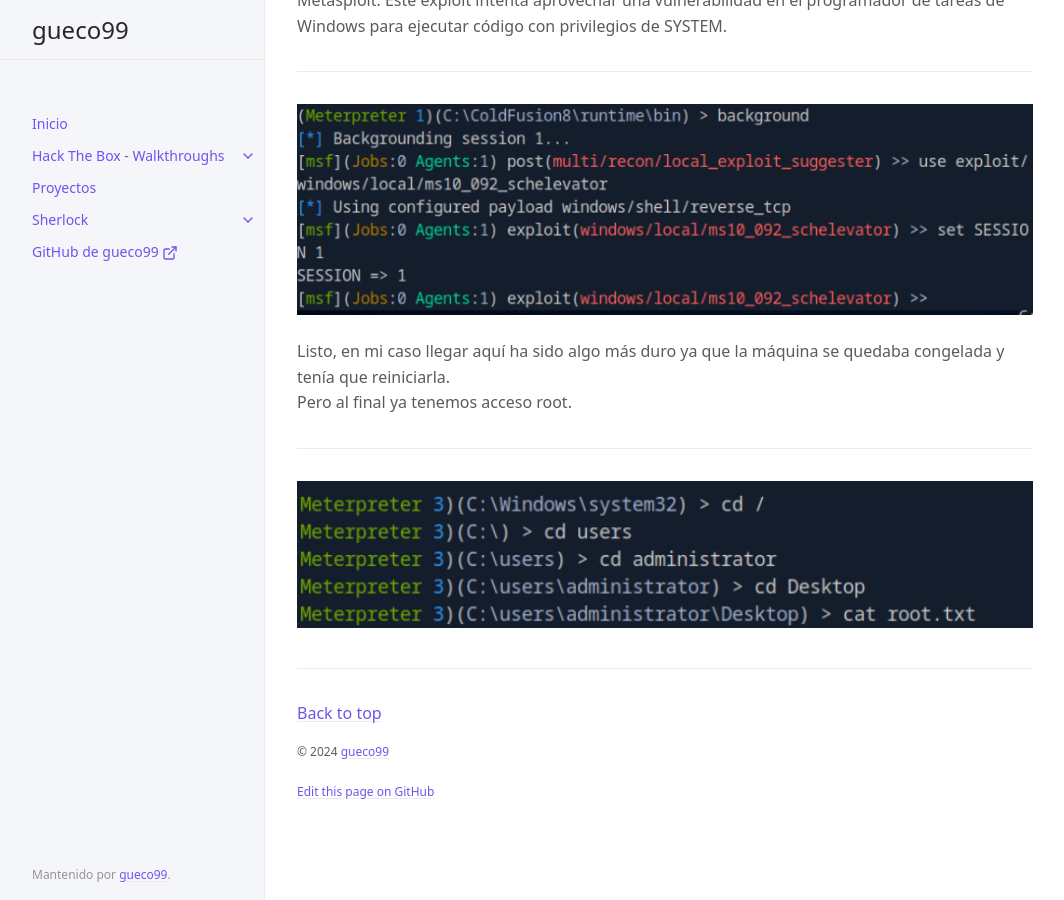
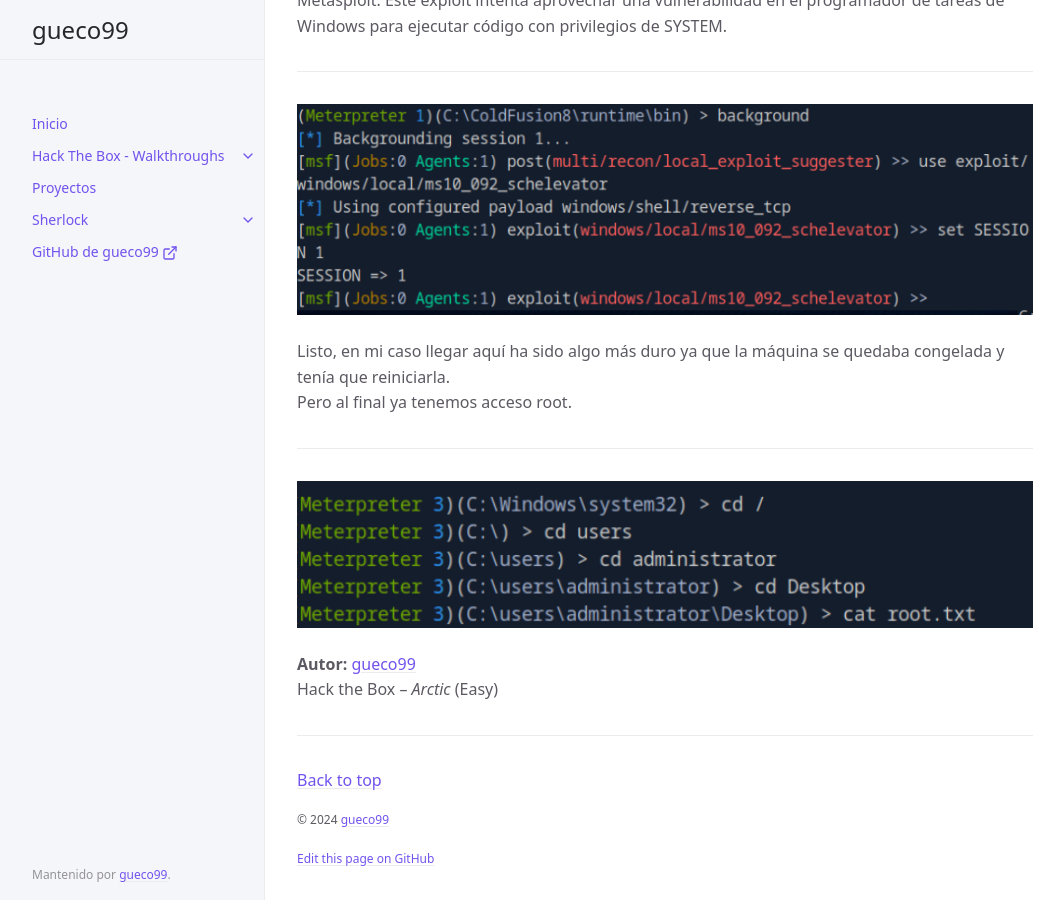
Before and after one commit to gueco99/gueco99.github.io, a Jekyll site: the page built from docs/htb_walkthroughs/easy/artic.md, in a window 1280 px wide and 900 px high, scrolled down 6959 px. Shown: the whole window, without its empty margins (107-1171 px from the left). Built offline with Jekyll 4.4.1, drawn with Linux system fonts in a browser that asks for light colours; cached includes are drawn as plain includes.

Commit message:
artic ver3

```diff
--- a/docs/htb_walkthroughs/easy/artic.md
+++ b/docs/htb_walkthroughs/easy/artic.md
@@ -130,3 +130,6 @@ Pero al final ya tenemos acceso root.
 ---
 
 ![15](/assets/images/arctic/15.png)
+
+**Autor:** [gueco99](https://github.com/gueco99)
+Hack the Box – *Arctic* (Easy)
```
